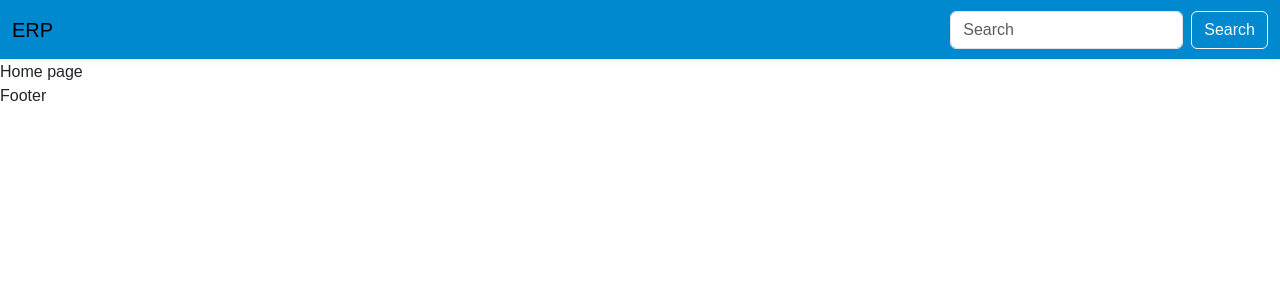
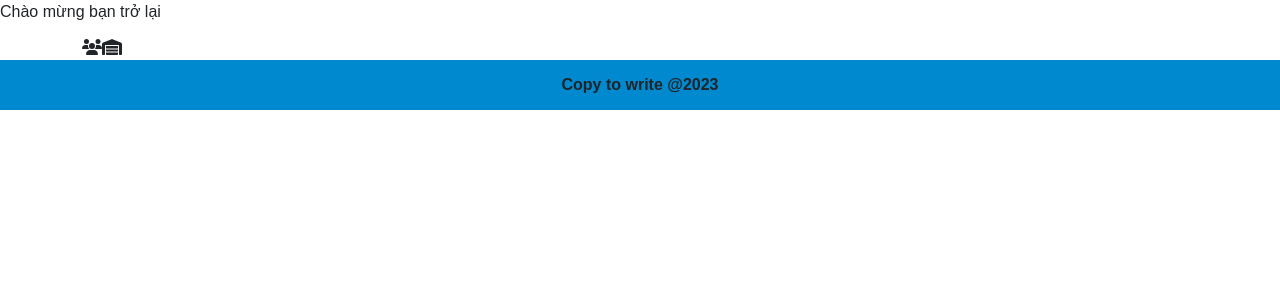
Before and after one commit to Duy011201/web-erp, a React (Vite) app: page / in a window 1280 px wide. Shown: the top 300 px of the page. Built offline with nearby package versions, Linux system fonts and the light colour scheme.

Commit message:
update code

```diff
--- a/src/App.jsx
+++ b/src/App.jsx
@@ -12,6 +12,7 @@ import WarehouseReceipt from "./pages/warehouse-receipt/WarehouseReceipt";
 import Personal from "./pages/personal/Personal";
 import Employee from "./pages/employee/Employee";
 import RewardDiscipline from "./pages/reward-discipline/RewardDiscipline";
+import Dashboard from "./pages/dashboard/Dashboard";
 // import WarehouseExport from "./pages/warehouse-export/WarehouseExport";
 
 function App() {
@@ -30,6 +31,7 @@ function App() {
         {/* <Route path="/warehouse-export" element={<WarehouseExport />} /> */}
         <Route path="/employee" element={<Employee />} />
         <Route path="/reward-discipline" element={<RewardDiscipline />} />
+        <Route path="/dashboard" element={<Dashboard />} />
         <Route path="*" element={<NoPage />} />
       </Routes>
     </BrowserRouter>
--- a/src/components/footer/Footer.jsx
+++ b/src/components/footer/Footer.jsx
@@ -1,5 +1,12 @@
 import React from "react";
 
 export default function Footer() {
-  return <div>Footer</div>;
+  return (
+    <div
+      style={{ height: "50px", backgroundColor: "#0089ce", fontWeight: 600 }}
+      className="d-flex justify-content-center align-items-center"
+    >
+      Copy to write @2023
+    </div>
+  );
 }
--- a/src/components/header/Header.jsx
+++ b/src/components/header/Header.jsx
@@ -7,8 +7,8 @@ import { FontAwesomeIcon } from "@fortawesome/react-fontawesome";
 export default function Header() {
   const [role, setRole] = useState("");
   useEffect(() => {
-    localStorage.setItem("role", "admin");
-    // localStorage.setItem("role", "manager");
+    // localStorage.setItem("role", "admin");
+    localStorage.setItem("role", "store");
     // localStorage.setItem("role", "employee");
 
     localStorage.setItem("user", JSON.stringify({ id: 1 }));
@@ -19,7 +19,11 @@ export default function Header() {
     <nav className="navbar navbar-expand-lg wrap-header">
       <div className="container-fluid">
         <Link className="navbar-brand" to="/">
-          ERP
+          {role === "admin"
+            ? "ERP"
+            : role === "employee"
+            ? "Hệ thống quản lý nhân viên"
+            : "Hệ thống quản lý kho"}
         </Link>
         <button
           className="navbar-toggler"
@@ -45,7 +49,7 @@ export default function Header() {
             ) : (
               <></>
             )}
-            {role === "manager" || role === "admin" ? (
+            {role === "employee" || role === "admin" ? (
               <>
                 <li className="nav-item">
                   <Link className="nav-link" to="/">
@@ -98,7 +102,7 @@ export default function Header() {
               <></>
             )}
           </ul>
-          {role === "employee" || role === "admin" || role === "manager" ? (
+          {role === "admin" || role === "store" ? (
             <div
               className="collapse navbar-collapse"
               id="navbarSupportedContent"
@@ -146,6 +150,13 @@ export default function Header() {
                     </li>
                   </ul>
                 </li>
+              </ul>
+            </div>
+          ) : (
+            <></>
+          )}
+          <div className="collapse navbar-collapse" id="navbarSupportedContent">
+            <ul className="navbar-nav me-auto mb-2 mb-lg-0">
               <li className="nav-item dropdown">
                 <a
                   className="nav-link dropdown-toggle"
@@ -174,20 +185,6 @@ export default function Header() {
               </li>
             </ul>
           </div>
-          ) : (
-            <></>
-          )}
-          <form className="d-flex" role="search">
-            <input
-              className="form-control me-2"
-              type="search"
-              placeholder="Search"
-              aria-label="Search"
-            />
-            <button className="btn btn-outline-light" type="submit">
-              Search
-            </button>
-          </form>
         </div>
       </div>
       <Outlet></Outlet>
--- /dev/null
+++ b/src/pages/dashboard/Dashboard.jsx
@@ -0,0 +1,31 @@
+import React, { useState, useEffect } from "react";
+import Header from "../../components/header/Header";
+import Footer from "../../components/footer/Footer";
+import Loading from "../../components/loading/Loading";
+import { FontAwesomeIcon } from "@fortawesome/react-fontawesome";
+import "./style.scss";
+
+export default function Dashboard() {
+  const [loading, setLoading] = useState(false);
+
+  useEffect(() => {
+    setLoading(true);
+    setTimeout(() => {
+      setLoading(false);
+    }, 500);
+  }, []);
+
+  return (
+    <div className="container-fluid m-0 p-0 vh-100 bg-lazy">
+      {loading ? (
+        <Loading />
+      ) : (
+        <body className="wrap-dashboard">
+          <Header></Header>
+          <div className="container">ERP</div>
+          <Footer />
+        </body>
+      )}
+    </div>
+  );
+}
--- a/src/common/jquery.js
+++ b/src/pages/dashboard/style.scss
@@ -1,16 +1,24 @@
-import $ from "jquery";
+.wrap-dashboard {
+  header {
+    width: 100vw;
+    height: 70px;
+    font-size: 26px;
+    font-weight: 600;
+    background-color: #0089ce;
+    text-align: center;
+    display: flex;
+    justify-content: center;
+    align-items: center;
+  }
 
-// lazy loading background images
-$(document).ready(function () {
-  $(".bg-lazy").each(function () {
-    let $element = $(this);
-    let bgSrc = $element.data("bg-src");
-    if (bgSrc) {
-      let img = new Image();
-      img.src = bgSrc;
-      $(img).on("load", function () {
-        $element.css("background-image", "url('" + bgSrc + "')");
-      });
+  .container {
+    display: flex;
+    width: 100vw;
+    height: 83vh;
+    gap: 30px;
+    .icon-user,
+    .icon-warehouse {
+      font-size: 50px;
     }
-  });
-});
+  }
+}
--- a/src/pages/home/Home.jsx
+++ b/src/pages/home/Home.jsx
@@ -2,7 +2,9 @@ import React, { useState, useEffect } from "react";
 import Header from "../../components/header/Header";
 import Footer from "../../components/footer/Footer";
 import Loading from "../../components/loading/Loading";
+import { FontAwesomeIcon } from "@fortawesome/react-fontawesome";
 import "./style.scss";
+import { Link, Outlet } from "react-router-dom";
 
 export default function Home() {
   const [loading, setLoading] = useState(false);
@@ -19,11 +21,26 @@ export default function Home() {
       {loading ? (
         <Loading />
       ) : (
-        <>
-          <Header />
-          Home page
+        <body className="wrap-home">
+          <header>Chào mừng bạn trở lại</header>
+          <div className="container">
+            <Link to="/dashboard">
+              <FontAwesomeIcon
+                className="icon-user mt-15"
+                icon="fas fa-users"
+                title="Hệ thống quản lý nhân viên"
+              />
+            </Link>
+            <Link to="/dashboard">
+              <FontAwesomeIcon
+                className="icon-warehouse mt-15"
+                icon="fas fa-warehouse"
+                title="Hệ thống quản lý kho"
+              />
+            </Link>
+          </div>
           <Footer />
-        </>
+        </body>
       )}
     </div>
   );
--- a/src/pages/warehouse-receipt/style.scss
+++ b/src/pages/warehouse-receipt/style.scss
@@ -13,7 +13,7 @@ p {
 
 .wrap-catalog {
   overflow-y: scroll;
-  height: 80%;
+  height: 90%;
   .catalog-item {
     display: flex;
     flex-direction: row;
```
Also changed, not shown: src/common/fontawesome.js (+7 -1 lines). Lines whose indentation alone changed are shown as unchanged.
